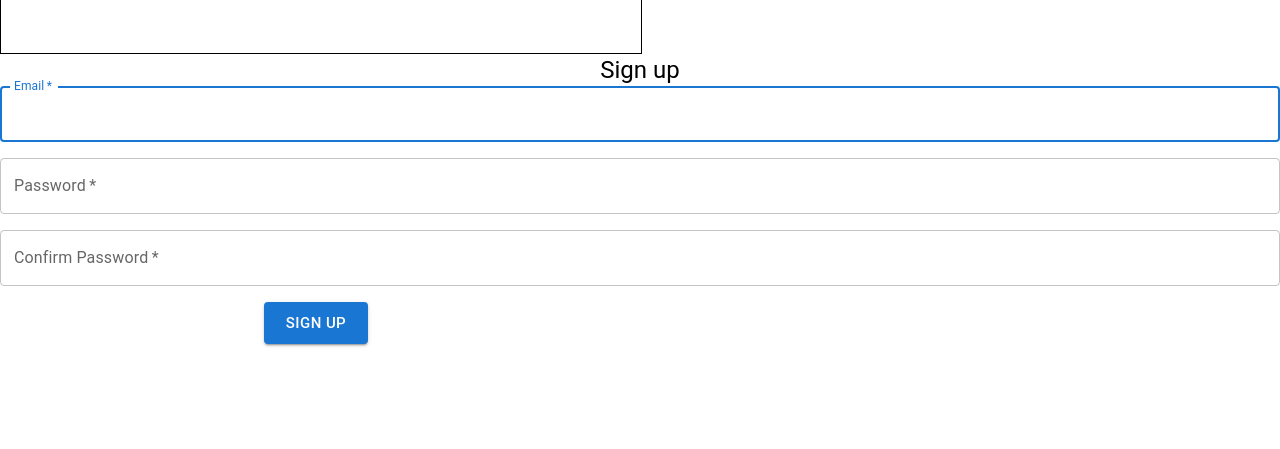
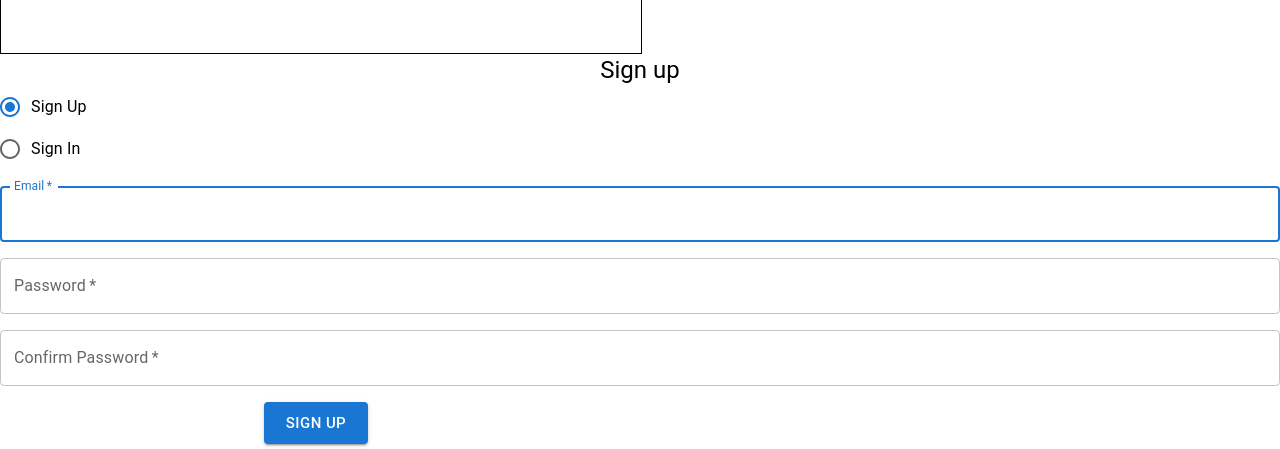
Before and after one commit to nicolofrison/code_together, a React (Create React App) app in the folder frontend/: page / in a window 1280 px wide. Shown: the part 348-797 px from the top of the page. Built offline with nearby package versions, Linux system fonts and the light colour scheme; no server answers.

Commit message:
[Frontend] Implemented sign in alongside signUp

```diff
--- a/frontend/src/components/SignUp/SignUp.tsx
+++ b/frontend/src/components/SignUp/SignUp.tsx
@@ -1,4 +1,4 @@
-import { useState } from 'react';
+import { Dispatch, SetStateAction, useState } from 'react';
 
 import Button from '@mui/material/Button';
 import TextField from '@mui/material/TextField';
@@ -9,11 +9,18 @@ import AuthPost from '../../models/http/requests/authPost';
 import UserService from '../../services/user.service';
 import { AxiosError, AxiosResponse } from 'axios';
 import userService from '../../services/user.service';
+import { FormControlLabel, Radio, RadioGroup } from '@mui/material';
+
+const enum ModeEnum {
+  signIn,
+  signUp
+}
 
 export default function SignUp() {
   const [email, setEmail] = useState('');
   const [password, setPassword] = useState('');
   const [confirmPassword, setConfirmPassword] = useState('');
+  const [mode, setMode] = useState<ModeEnum>(ModeEnum.signUp);
 
   const handleSubmit = () => {
     const authPost: AuthPost = {
@@ -30,6 +37,7 @@ export default function SignUp() {
   };
 
   const handleFormSubmit = async () => {
+    if (mode === ModeEnum.signUp) {
       if (password !== confirmPassword) {
         console.log('Error: passwords do not match');
         return;
@@ -42,6 +50,15 @@ export default function SignUp() {
       } catch (e) {
         console.error(e);
       }
+    } else {
+      try {
+        const user = await userService.signIn({ email, password });
+
+        console.log(user);
+      } catch (e) {
+        console.error(e);
+      }
+    }
   };
 
   return (
@@ -51,6 +68,29 @@ export default function SignUp() {
       </Typography>
       <form noValidate>
         <Grid container spacing={2}>
+          <Grid item xs={12}>
+            <RadioGroup
+              aria-label="mode"
+              name="mode"
+              value={mode}
+              onChange={(e) =>
+                e.target.value === ModeEnum.signIn.toString()
+                  ? setMode(ModeEnum.signIn)
+                  : setMode(ModeEnum.signUp)
+              }
+            >
+              <FormControlLabel
+                value={ModeEnum.signUp}
+                control={<Radio />}
+                label="Sign Up"
+              />
+              <FormControlLabel
+                value={ModeEnum.signIn}
+                control={<Radio />}
+                label="Sign In"
+              />
+            </RadioGroup>
+          </Grid>
           <Grid item xs={12}>
             <TextField
               autoComplete="email"
@@ -78,6 +118,7 @@ export default function SignUp() {
               onChange={(e) => setPassword(e.target.value)}
             />
           </Grid>
+          {mode === ModeEnum.signUp && (
             <Grid item xs={12}>
               <TextField
                 variant="outlined"
@@ -91,6 +132,7 @@ export default function SignUp() {
                 onChange={(e) => setConfirmPassword(e.target.value)}
               />
             </Grid>
+          )}
           <Grid item xs={6}>
             <Button
               size="large"
@@ -98,7 +140,7 @@ export default function SignUp() {
               color="primary"
               onClick={handleFormSubmit}
             >
-              Sign Up
+              {mode === ModeEnum.signUp ? 'Sign Up' : 'Sign In'}
             </Button>
           </Grid>
         </Grid>
--- a/frontend/src/services/user.service.ts
+++ b/frontend/src/services/user.service.ts
@@ -17,6 +17,10 @@ export class UserService extends BaseService {
   public signUp(authPost: AuthPost) {
     return axios.post(this.baseUrl + 'auth/signup', authPost);
   }
+
+  public signIn(authPost: AuthPost) {
+    return axios.post(this.baseUrl + 'auth/signin', authPost);
+  }
 }
 
 export default UserService.getInstance();
```
Lines whose indentation alone changed are shown as unchanged.
